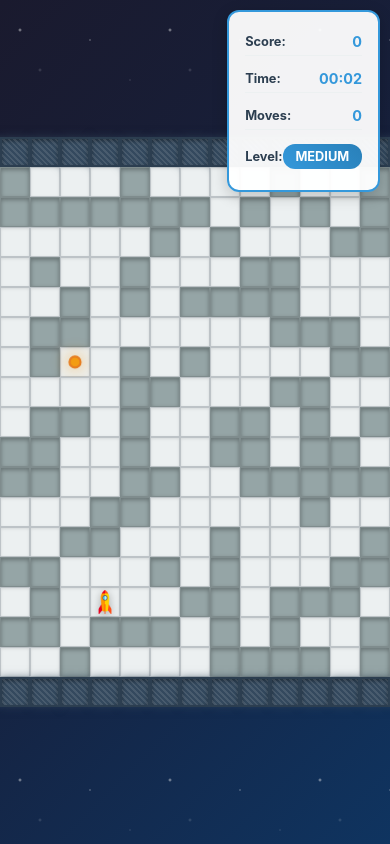
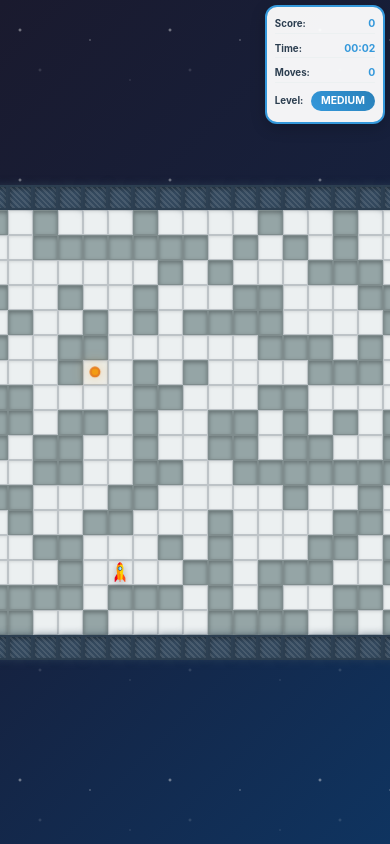
Before and after one commit to rayyan-akhter/maze, a React (Create React App) app: page / in a window 390 px wide. Both pictures are taken after a click on the button "Start Game". Built offline with nearby package versions, Linux system fonts and the light colour scheme.

Commit message:
fix: maked it  responsive

```diff
--- a/src/App.css
+++ b/src/App.css
@@ -2,6 +2,10 @@
   margin: 0;
   padding: 0;
   box-sizing: border-box;
+}
+
+html {
+  font-size: 16px;
 }
 
 body {
@@ -12,12 +16,15 @@ body {
   -moz-osx-font-smoothing: grayscale;
   overflow: hidden;
   background: #1a1a2e;
+  min-height: 100vh;
+  width: 100vw;
 }
 
 .App {
   text-align: center;
   height: 100vh;
   width: 100vw;
+  overflow: hidden;
 }
 
 /* Custom scrollbar */
@@ -46,6 +53,7 @@ button {
   cursor: pointer;
   transition: all 0.3s ease;
   font-weight: bold;
+  -webkit-tap-highlight-color: transparent;
 }
 
 button:disabled {
@@ -89,3 +97,40 @@ input:focus {
   background: #3498db;
   color: white;
 }
+
+/* Responsive design */
+@media (max-width: 768px) {
+  html {
+    font-size: 14px;
+  }
+}
+
+@media (max-width: 480px) {
+  html {
+    font-size: 13px;
+  }
+}
+
+@media (max-width: 360px) {
+  html {
+    font-size: 12px;
+  }
+}
+
+/* Prevent zoom on input focus for mobile */
+@media (max-width: 768px) {
+  input, select, textarea {
+    font-size: 16px;
+  }
+}
+
+/* Touch device optimizations */
+@media (hover: none) and (pointer: coarse) {
+  button:hover {
+    transform: none;
+  }
+
+  .cell:hover:not(.wall):not(.edge) {
+    transform: none;
+  }
+}
--- a/src/component/Cell/style.css
+++ b/src/component/Cell/style.css
@@ -125,6 +125,23 @@
 }
 
 /* Responsive design */
+@media (max-width: 1200px) {
+  .cell {
+    width: 35px;
+    height: 35px;
+  }
+
+  .rocketIcon {
+    width: 28px;
+    height: 28px;
+  }
+
+  .target-node {
+    width: 14px;
+    height: 14px;
+  }
+}
+
 @media (max-width: 768px) {
   .cell {
     width: 30px;
@@ -140,4 +157,70 @@
     width: 12px;
     height: 12px;
   }
+
+  .start-node {
+    width: 16px;
+    height: 16px;
+  }
 }
+
+@media (max-width: 480px) {
+  .cell {
+    width: 25px;
+    height: 25px;
+  }
+
+  .rocketIcon {
+    width: 20px;
+    height: 20px;
+  }
+
+  .target-node {
+    width: 10px;
+    height: 10px;
+  }
+
+  .start-node {
+    width: 14px;
+    height: 14px;
+  }
+}
+
+@media (max-width: 360px) {
+  .cell {
+    width: 22px;
+    height: 22px;
+  }
+
+  .rocketIcon {
+    width: 18px;
+    height: 18px;
+  }
+
+  .target-node {
+    width: 9px;
+    height: 9px;
+  }
+
+  .start-node {
+    width: 12px;
+    height: 12px;
+  }
+}
+
+@media (max-height: 600px) {
+  .cell {
+    width: 28px;
+    height: 28px;
+  }
+
+  .rocketIcon {
+    width: 22px;
+    height: 22px;
+  }
+
+  .target-node {
+    width: 11px;
+    height: 11px;
+  }
+}
--- a/src/component/GameMenu/style.css
+++ b/src/component/GameMenu/style.css
@@ -7,6 +7,7 @@
   font-family: 'Arial', sans-serif;
   position: relative;
   overflow: hidden;
+  padding: 20px;
 }
 
 .game-menu::before {
@@ -33,7 +34,7 @@
   box-shadow: 0 10px 30px rgba(0, 0, 0, 0.3);
   text-align: center;
   max-width: 500px;
-  width: 90%;
+  width: 100%;
   position: relative;
   z-index: 10;
   border: 3px solid #4a90e2;
@@ -156,22 +157,140 @@
 }
 
 /* Responsive design */
+@media (max-width: 1200px) {
+  .menu-container {
+    max-width: 450px;
+    padding: 2rem;
+  }
+
+  .game-title {
+    font-size: 2.2rem;
+  }
+}
+
 @media (max-width: 768px) {
+  .game-menu {
+    padding: 15px;
+  }
+
   .menu-container {
-    padding: 2rem;
-    margin: 1rem;
+    padding: 1.5rem;
+    margin: 0;
   }
 
   .game-title {
     font-size: 2rem;
   }
 
+  .game-subtitle {
+    font-size: 1rem;
+  }
+
   .difficulty-buttons {
     flex-direction: column;
     align-items: center;
+    gap: 0.5rem;
   }
 
   .difficulty-btn {
     width: 200px;
+    padding: 0.8rem 1rem;
+  }
+
+  .instructions {
+    padding: 1rem;
+  }
+
+  .instructions li {
+    font-size: 0.9rem;
+  }
+
+  .start-btn {
+    padding: 0.9rem 2rem;
+    font-size: 1rem;
   }
 }
+
+@media (max-width: 480px) {
+  .game-menu {
+    padding: 10px;
+  }
+
+  .menu-container {
+    padding: 1.2rem;
+  }
+
+  .game-title {
+    font-size: 1.8rem;
+  }
+
+  .game-subtitle {
+    font-size: 0.9rem;
+  }
+
+  .difficulty-section h3 {
+    font-size: 1.1rem;
+  }
+
+  .difficulty-btn {
+    width: 180px;
+    font-size: 0.85rem;
+  }
+
+  .instructions h3 {
+    font-size: 1rem;
+  }
+
+  .instructions li {
+    font-size: 0.85rem;
+    padding-left: 1.2rem;
+  }
+
+  .start-btn {
+    padding: 0.8rem 1.8rem;
+    font-size: 0.95rem;
+  }
+}
+
+@media (max-width: 360px) {
+  .menu-container {
+    padding: 1rem;
+  }
+
+  .game-title {
+    font-size: 1.6rem;
+  }
+
+  .difficulty-btn {
+    width: 160px;
+    font-size: 0.8rem;
+  }
+
+  .start-btn {
+    padding: 0.7rem 1.5rem;
+    font-size: 0.9rem;
+  }
+}
+
+@media (max-height: 600px) {
+  .game-menu {
+    padding: 10px;
+  }
+
+  .menu-container {
+    padding: 1.5rem;
+  }
+
+  .game-subtitle {
+    margin-bottom: 1.5rem;
+  }
+
+  .difficulty-section {
+    margin-bottom: 1.5rem;
+  }
+
+  .instructions {
+    margin-bottom: 1.5rem;
+    padding: 1rem;
+  }
+}
--- a/src/component/GameOver/style.css
+++ b/src/component/GameOver/style.css
@@ -10,6 +10,7 @@
   align-items: center;
   z-index: 2000;
   animation: fadeIn 0.3s ease-in-out;
+  padding: 20px;
 }
 
 .game-over-modal {
@@ -18,7 +19,7 @@
   border-radius: 15px;
   text-align: center;
   max-width: 400px;
-  width: 90%;
+  width: 100%;
   box-shadow: 0 15px 35px rgba(0, 0, 0, 0.3);
   animation: slideIn 0.3s ease-out;
   border: 3px solid #3498db;
@@ -171,22 +172,136 @@
 }
 
 /* Responsive design */
+@media (max-width: 1200px) {
+  .game-over-modal {
+    max-width: 350px;
+    padding: 1.8rem;
+  }
+
+  .result-title {
+    font-size: 1.6rem;
+  }
+}
+
 @media (max-width: 768px) {
+  .game-over-overlay {
+    padding: 15px;
+  }
+
   .game-over-modal {
     padding: 1.5rem;
-    margin: 1rem;
+    margin: 0;
   }
 
   .result-title {
     font-size: 1.5rem;
   }
 
+  .result-icon {
+    font-size: 3rem;
+  }
+
+  .final-stats {
+    padding: 1.2rem;
+  }
+
   .action-buttons {
     flex-direction: column;
     align-items: center;
+    gap: 0.8rem;
   }
 
   .btn {
     width: 200px;
+    padding: 0.9rem 1.2rem;
   }
 }
+
+@media (max-width: 480px) {
+  .game-over-overlay {
+    padding: 10px;
+  }
+
+  .game-over-modal {
+    padding: 1.2rem;
+  }
+
+  .result-title {
+    font-size: 1.3rem;
+  }
+
+  .result-icon {
+    font-size: 2.5rem;
+  }
+
+  .final-stats {
+    padding: 1rem;
+  }
+
+  .stat-row {
+    padding: 0.4rem 0;
+  }
+
+  .stat-row span:first-child {
+    font-size: 0.9rem;
+  }
+
+  .stat-row span:last-child {
+    font-size: 0.9rem;
+  }
+
+  .btn {
+    width: 180px;
+    padding: 0.8rem 1rem;
+    font-size: 0.9rem;
+  }
+}
+
+@media (max-width: 360px) {
+  .game-over-modal {
+    padding: 1rem;
+  }
+
+  .result-title {
+    font-size: 1.2rem;
+  }
+
+  .result-icon {
+    font-size: 2.2rem;
+  }
+
+  .final-stats {
+    padding: 0.8rem;
+  }
+
+  .btn {
+    width: 160px;
+    padding: 0.7rem 0.9rem;
+    font-size: 0.85rem;
+  }
+}
+
+@media (max-height: 600px) {
+  .game-over-overlay {
+    padding: 10px;
+  }
+
+  .game-over-modal {
+    padding: 1.2rem;
+  }
+
+  .result-icon {
+    font-size: 2.5rem;
+    margin-bottom: 0.8rem;
+  }
+
+  .result-title {
+    font-size: 1.4rem;
+    margin-bottom: 1.2rem;
+  }
+
+  .final-stats {
+    padding: 1rem;
+    margin-bottom: 1.5rem;
+  }
+}
--- a/src/component/GameStats/style.css
+++ b/src/component/GameStats/style.css
@@ -48,11 +48,28 @@
 }
 
 /* Responsive design */
+@media (max-width: 1200px) {
+  .game-stats {
+    top: 15px;
+    right: 15px;
+    padding: 1rem;
+    min-width: 150px;
+  }
+
+  .stat-label {
+    font-size: 0.85rem;
+  }
+
+  .stat-value {
+    font-size: 0.95rem;
+  }
+}
+
 @media (max-width: 768px) {
   .game-stats {
     top: 10px;
     right: 10px;
-    padding: 1rem;
+    padding: 0.8rem;
     min-width: 140px;
   }
 
@@ -63,4 +80,71 @@
   .stat-value {
     font-size: 0.9rem;
   }
+
+  .difficulty-badge {
+    font-size: 0.75rem;
+    padding: 0.15rem 0.5rem;
+  }
 }
+
+@media (max-width: 480px) {
+  .game-stats {
+    top: 5px;
+    right: 5px;
+    padding: 0.6rem;
+    min-width: 120px;
+  }
+
+  .stat-item {
+    margin-bottom: 0.4rem;
+    padding: 0.2rem 0;
+  }
+
+  .stat-label {
+    font-size: 0.75rem;
+  }
+
+  .stat-value {
+    font-size: 0.8rem;
+  }
+
+  .difficulty-badge {
+    font-size: 0.7rem;
+    padding: 0.1rem 0.4rem;
+  }
+}
+
+@media (max-width: 360px) {
+  .game-stats {
+    position: fixed;
+    top: 5px;
+    left: 5px;
+    right: 5px;
+    min-width: auto;
+    padding: 0.5rem;
+  }
+
+  .stat-item {
+    margin-bottom: 0.3rem;
+  }
+
+  .stat-label {
+    font-size: 0.7rem;
+  }
+
+  .stat-value {
+    font-size: 0.75rem;
+  }
+}
+
+@media (max-height: 600px) {
+  .game-stats {
+    top: 5px;
+    right: 5px;
+    padding: 0.6rem;
+  }
+
+  .stat-item {
+    margin-bottom: 0.3rem;
+  }
+}
--- a/src/component/Grid/style.css
+++ b/src/component/Grid/style.css
@@ -35,9 +35,27 @@
 }
 
 /* Responsive design */
+@media (max-width: 1200px) {
+  .gridContainer {
+    padding: 15px;
+  }
+}
+
 @media (max-width: 768px) {
   .gridContainer {
     padding: 10px;
+  }
+}
+
+@media (max-width: 480px) {
+  .gridContainer {
+    padding: 5px;
+  }
+}
+
+@media (max-height: 600px) {
+  .gridContainer {
+    padding: 5px;
   }
 }
 
```
